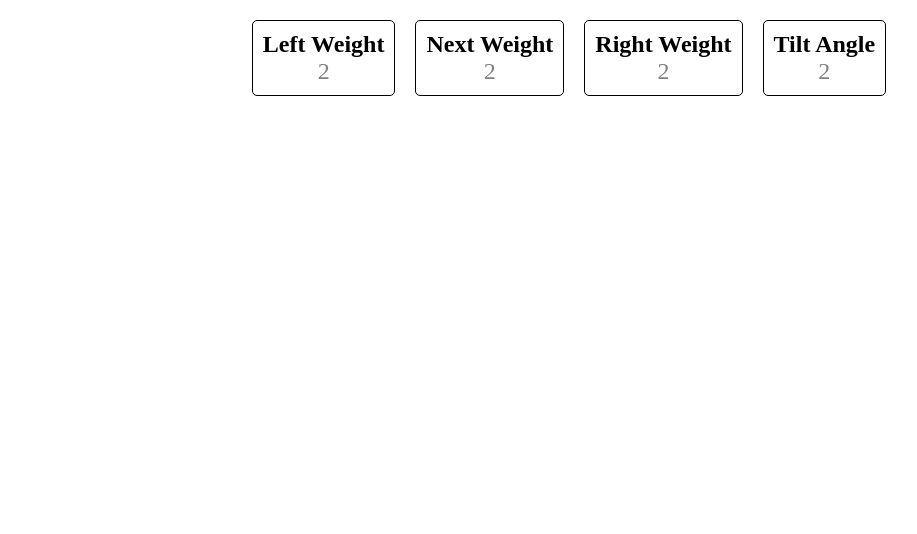
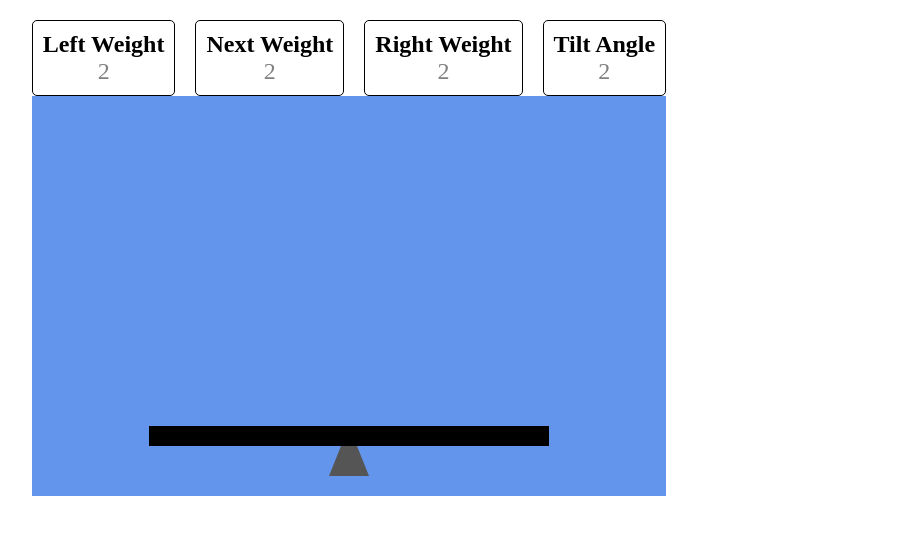
Before and after one commit to keremkaramann/keremkaraman, a plain HTML site: page index.html in a window 1280 px wide. Shown: the whole page, without its empty margins (71-988 px from the left). Drawn offline with Linux system fonts and the light colour scheme.

Commit message:
plank and pivot ui is ready

```diff
--- a/index.html
+++ b/index.html
@@ -29,7 +29,10 @@
                     <p>2</p>
                 </div>
             </div>
-            <div></div>
+            <div class="seesaw-container">
+                <div class="seesaw-plank"></div>
+                <div class="seesaw-pivot"></div>
+            </div>
             <div></div>
             <div></div>
         </div>
--- a/style.css
+++ b/style.css
@@ -7,9 +7,9 @@
   display: flex;
   justify-content: center;
   margin: 20px;
+  max-width: 800px;
 }
 .container-1 {
-  max-width: 800px;
 }
 .info {
   display: flex;
@@ -25,3 +25,33 @@
   color: gray;
   font-size: 24px;
 }
+.seesaw-container {
+  position: relative;
+  height: 400px;
+  background-color: cornflowerblue;
+  padding: 10px;
+  z-index: -2;
+}
+.seesaw-plank {
+  position: absolute;
+  width: 400px;
+  height: 20px;
+  left: 50%;
+  bottom: 50px;
+  background-color: black;
+  transform: translateX(-50%);
+  transition: transform 0.3s ease;
+}
+.seesaw-pivot {
+  position: absolute;
+  bottom: 0px;
+  left: 50%;
+  transform: translateX(-50%);
+  width: 0;
+  height: 0;
+  border-left: 20px solid transparent;
+  border-right: 20px solid transparent;
+  border-bottom: 50px solid #555;
+  z-index: -1;
+  margin-bottom: 20px;
+}
```
